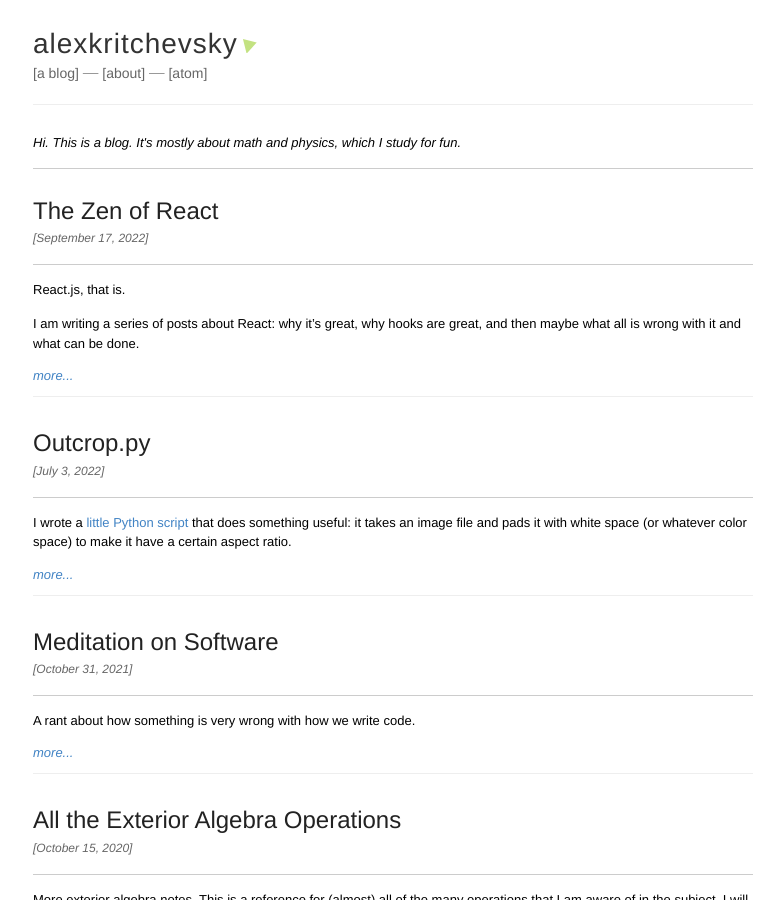
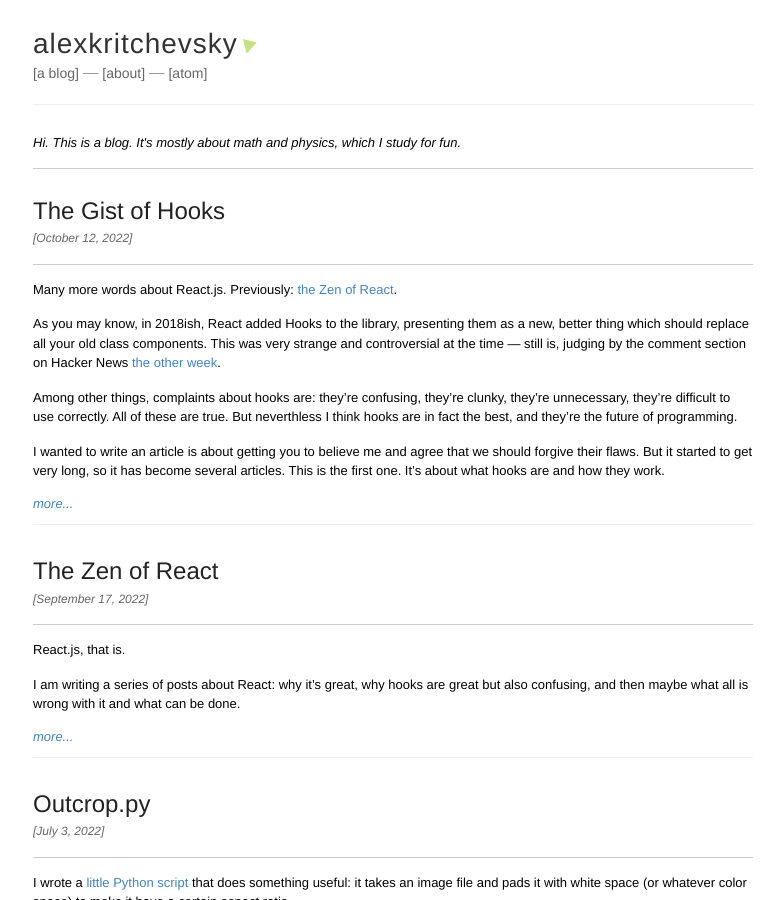
Before and after one commit to ajakaja/ajakaja.github.io, a Jekyll site: the page built from index.html, in a window 1280 px wide and 900 px high. Shown: the whole window, without its empty margins (247-1031 px from the left). Built offline with Jekyll 4.4.1, drawn with Linux system fonts in a browser that asks for light colours; some of the changed lines change nothing that is shown.

Commit message:
hook post (1)

````diff
--- a/_posts/2022-09-17-react.md
+++ b/_posts/2022-09-17-react.md
@@ -6,7 +6,7 @@ footnotes: true
 
 React.js, that is.
 
-I am writing a series of posts about React: why it's great, why hooks are great, and then maybe what all is wrong with it and what can be done.
+I am writing a series of posts about React: why it's great, why hooks are great but also confusing, and then maybe what all is wrong with it and what can be done.
 
 <!--more-->
 
@@ -157,7 +157,33 @@ const App = () => (
 ); // close enough!
 ```
 
-Want to define a new component that's a button with a label, so that every button on your site is an instance of the same components that work the same way? Go for it:
+And then you can just jump into implementing stuff as your heart desires:
+
+```tsx
+const Header = () => {
+    return  <div class="header">
+                <h1>My cool app</h1>
+                <Button>About</Button>
+                <Button>Sign in</Button>
+            </div>;
+}
+
+const Sidebar = () => {
+    return  <div class="sidebar">
+                <Button>Home</Button>
+                <Button>Whatever</Button>
+                <Button>Else</Button>
+                <Button>A</Button>
+                <Button>Sidebar</Button>
+                <Button>Needs</Button>
+                {/* etc, live your life*/}
+            </div>;
+}
+
+// keep going, just write that UI out and fill it in later!
+```
+
+Maybe you find yourself wanting to define a new component that's a button with a label, so that every button on your site is an instance of the same components that work the same way? Go for it:
 
 ```jsx
 // in practice these reuseable components are way longer because they take care of
@@ -222,7 +248,7 @@ But it's so much closer to what development should feel like, compared to what c
 
 Of course there is lots of tricky business that goes into massaging it into exactly what you wanted and working around weird limitations and of course handling state. But to even be able to _write it out in the first place_ -- that was the big innovation of React.
 
-The rest of React: components, props, reconciliation, shadow DOMs, contexts, lifecycles, hydration, Devtools, even hooks... these are just there to make the zen part, actual composable decomposable UI, work. The other parts are all a mess and in 20 years will probably look nothing like they do now. But at least we got JSX. Even if it's clunky.
+The rest of React: components, props, reconciliation, shadow DOMs, contexts, lifecycles, hydration, Devtools, even hooks... these are just there to make the zen part, actual composable UI, work. The other parts are all a mess and in 20 years will probably look nothing like they do now. But at least we got JSX. Even if it's clunky.
 
 ---------
 
--- /dev/null
+++ b/_posts/2022-10-12-react-2.md
@@ -0,0 +1,352 @@
+---
+layout: blog
+title: "The Gist of Hooks"
+footnotes: true
+---
+
+Many more words about React.js. Previously: [the Zen of React]({{ site.baseurl }}{% post_url 2022-09-17-react %}).
+
+As you may know, in 2018ish, React added Hooks to the library, presenting them as a new, better thing which should replace all your old class components. This was very strange and controversial at the time --- still is, judging by the comment section on Hacker News [the other week](https://news.ycombinator.com/item?id=32911492).
+
+Among other things, complaints about hooks are: they're confusing, they're clunky, they're unnecessary, they're difficult to use correctly. All of these are true. But neverthless I think hooks are in fact the best, and they're the future of programming.
+
+I wanted to write an article is about getting you to believe me and agree that we should forgive their flaws. But it started to get very long, so it has become several articles. This is the first one. It's about what hooks are and how they work.
+
+<!--more-->
+
+---------------
+
+## 1. What are hooks?
+
+I'm generally assuming you already know a bit about React and hooks... but whether you do or not, I'm going to give a little summary, to catch everyone up.
+
+A (modern) React class component, the thing that we used before hooks, basically looks like this (in Typescript because we're not barbarians):
+
+```tsx
+type CounterProps = {
+    initialValue: number,
+    label: string;
+};
+
+type CounterState = {
+    value: number;
+};
+
+class Counter extends React.Component<CounterProps, CounterState> {
+    constructor(props) {
+        super(props);
+        this.state = {
+            value: props.initialValue
+        };
+    }
+
+    updateCounter() {
+        this.setState({value: this.props.value + 1});
+    }
+
+    render() {
+        return (
+            <div class={counter}>
+                <div class={button} onClick={this.updateCounter}>
+                    {this.props.label}
+                </div>
+                {"Value = " + this.state.value}
+            </div>
+        );
+    }
+
+}
+```
+
+This defines a `Counter` class which, when mounted, initializes with a given value, and then each time a button on it is clicked, increments that value by one.
+
+React promises you that the component will be re-updated ('reconciled') on screen whenever the `props` or `state` changes. Here, `state` changes via `setState()` in response to the button being pressed, and `props` can change whenever and it will re-render with the current value of `label`. Changes to `initialValue` happen not to do anything, because it's only used in the constructor, but that's totally an implementation detail of this class.
+
+Hooks are another way of doing all of this: instead of writing classes with methods on them that React 'calls in to', write functions with hooks that 'call out to' React. The same component, written using hooks, looks like this:
+
+```tsx
+const Counter: React.FC<CounterProps> = React.memo(({initialValue, label}) => {
+    const [value, setValue] = React.useState(initialValue);
+    const updateValue = React.useCallback(() => setValue(value => value + 1), []);
+    return (
+        <div class={counter}>
+            <div class={button} onClick={updateValue}>
+                {label}
+            </div>
+            {"Value = " + value}
+        </div>
+    );
+});
+```
+
+It's a bit shorter! But it's basically totally equivalent. It's just... weird, right? Yeah. A bit. So why would you want to do this?
+
+---------
+
+## 2. Why not classes?
+
+Well, why classes?
+
+The whole point of React, the raison d'etre of the library, is that the component will be (semi-)efficiently re-run and then written to the DOM whenever the `props` or `state` change. One obvious way to do this is have a class that takes `props` as arguments, and then owns its own `state`. So React decided to do things this way, and they let you update that state with a `setState` method that you can use wherever to trigger a rerender.
+
+Besides `setState`, so the `React.Component` superclass also provides a bunch of methods that you can use to customize a component: `componentWillMount`, `componentDidMount`, `componentWillUpdate`, `componentDidUpdate`, `componentWillUnmount`, and also some nonsense ones we won't mention here. These let you run code at important times in the lifecycle: before/after the mount (initial render), before/after every render, and before (but not after, lol) unmounting. These are useful times for, for instance, kicking off network requests to fetch data, or making imperative updates to the UI for whatever reason.
+
+But it didn't _have_ to be this way. What is a "component", really? Regardless of the syntax or calling semantics, it's:
+
+* A `render()` function which defines some JSX in response to passed-in props and local state.
+* a way to update that state
+* plus the ability to do things before/after renders
+* plus escape hatches to do whatever other Javascript stuff you could possibly want that React doesn't want to know about.
+* a way of not updating the DOM if the return value hasn't changed
+* and ideally a way to not not rebuild children if their props haven't changed (although you can always implemented that yourself like `React.memo()` does)
+
+And any way of getting these requirements would do. And hooks are just another way of getting those requirements.
+
+Why would you _want_ another way, besides classes? Well, the short version is: "classes suck". The longer version is this:
+
+1. Classes suck.
+    * classes and OOP in general were a meme from the 90s that went way too far and made a lot of code vastly more confusing than it ever needed to be.
+        * I do believe this, but that doesn't mean I think we should all be using Lisp or Haskell. I just think OOP and classes are kinda bad.
+    * the main lesson of programming since the 90s was, in my opinion: objects should _either_ own state or contain business logic, but should very rarely do both at once.
+    * classes were especially hard to shake, though, because type systems were so weak that it was your only real option for ensuring that code ran on correctly-structured bundles of state.
+    * but it's 2016 or 2022 or whatever it is, now, and now, we have Typescript, whose basically weak and bad type system is nevertheless infinitely better than, like, Java.
+        * so let's move on already.
+2. JS classes _in particular_ suck, because they were glued on top of prototypical inheritance and are just terribly awkward.
+    * Just recall that in JS, you can't spread an instance of a class to make a copy of it: `{...someInstance}` makes an object with all the fields and arrow functions, but not the methods (!) or static fields of `someInstance`, because those are on the prototype. How horrible.
+    * Which means that if you have two objects that implement the same interface, spreading will sometimes work and sometimes won't, depending on how they were built. Ew.
+    * (for the record, prototypical inheritance was probably a mistake anyway)
+    * Not to mention JS did just about the worst thing imaginable with `this`
+        * Which is why a complete novice programmer can end up painfully struggling because they tried to learn React and when they got to `.bind(this)` on every class method, their eyes glazed over.
+    * Not that there's much need to bash on JS, everyone else already did that.
+    * But `.bind()` and class-spreading aren't really fixable at this point, unlike other stuff that is being fixed (hoisting and `var` vs `const`, `for...of`, `use strict`, etc)
+    * Even if those weren't issues, I really can't see why JS needed classes (besides 'for the meme') when it already had objects with closures.
+        * ... except, well, that it was really all to work around the fact that it _didn't_ have types. How unfortunate.
+3. In particular, classes suck as a way of implementing components.
+    * Because classes provide access to the component lifecycle only through inheritance, there's this "don't call us, we'll call you" problem: you can only use each lifecycle hook in one place, so all of the behavior has to be combined together into the one implementation, making composing abstractions really annoying.
+    * The only real ways of re-using behavior ergonomically were higher-order components (HOCs) or equivalents, such as subclassing React.Component yourself.
+    * Both of these meant that using abstractions involved writing `a(b(c(d(e))))` when you would like to just write `a(); b(); c(); d(); e();`: you were forced to contend with _layered_ complexity when the thing you were dealing with only called for _linear_ complexity.
+        * for instance, subscribing to contexts
+        * or adding utilities that way for network requests and converting them to props
+    * The same problem applied to state: a component could only have _one_ state type, so it couldn't compose anything that had its own state without wrapping it (or being wrapped by it), meaning, once again, layered instead of linear complexity.
+    * not to mention, typing HOCs in Typescript was just a disaster.
+    * also, it was always weird that, in TS, class components were generic on the type of their `state`, which was otherwise totally private to users ... but they had to be in order for `setState()` and `this.state` to be properly typed.
+4. There exists a better way that sucks less, which is function components with hooks for state and side-effects.
+
+So that's why we ended up with hooks.[^decisions]
+
+[^decisions]: By the way: I have no affiliation with React, nor any knowledge of the React decision-making process. I'm writing this way because I've come to agree with the high-level direction they're picking. I feel that I have gotten glimpses of the 'light at the end of the tunnel' that this is all leading towards. It feels a bit like being inexorably drawn towards communion with a weird old deity, the lost God of Clean Code.
+
+That's.... maybe more of an unhinged rant than a super compelling argument, but it at least explains why you would _start_ looking for a way to avoid classes. In a later post in these series I'm going to talk a lot more about why you would go from "I guess we can use hooks" to "yes, let's definitely use hooks".
+
+
+
+----------
+
+## 3. How hooks work
+
+I think it's useful to see an 'explicit' implementation of a hook written out as though it was all application code. Actually it's a shame that this wasn't ever in the docs. It's really useful for dispelling confusion about exactly what they are.
+
+So here we'll sketch out some code that 'could be' the backend for a simple `useState()` hook, to illustrate how it works. (This example code is not _literally_ how they're implemented --- I haven't gone to look how they're actually implemented at all. But it is, in some sense, isomorphic to it, and it's a plenty good mental model for dealing with it in your day-to-day.)
+
+Hooks are implemented by setting global state before running a component, and unsetting it afterwards, such that each component gets access to some local state without having to actually make a closure over it. Like so:
+
+
+```ts
+type HookState = {
+    type: string,
+    data: any,
+};
+
+
+type ComponentState<Props> = {
+    // whether this component needs re-rendering in the next pass
+    // nb: this is not how React actually does it
+    dirty: boolean,
+    hooks: HookState[],
+    isMounting: boolean,
+    currentHook: number,
+}
+
+let markComponentForRerender = (component: ComponentState) => {
+    /* some React-provided function that we don't worry about */
+}
+
+// set by the renderer before a component is executed.
+let currentComponent: ComponentState;
+
+/*
+    All useState does is: save some stuff into the hooks array,
+    and optionally mark us for re-render if needed, using a
+    behind-the-scene magic React function.
+*/
+function useState<T>(initialValue: T) {
+    const component = currentComponent;
+
+    if (component.isMounting) {
+        const data = [initialValue, (value) => {
+            if (value !== data[0]) {
+                data[0] = value;
+                // rerender this component on the next render pass
+                // don't worry about how this works. just trust that React does it.
+                markComponentForRerender(component);
+            }
+        ];
+        hooks.push({
+            type: 'useState',
+            data: data,
+        });
+    } else {
+        assert(component.hooks.length > component.currentHook);
+        const currentHook = component.hooks[component.currentHook++];
+        assert(currentHook.type === 'useState');
+        return currentHook.data;
+    }
+}
+```
+
+That's all. That's how `useState` works, in principle. It's pretty easy to implement `useMemo` or `useRef` the same way (in fact they are simpler because they can't trigger re-renders). And you can pretty much do `useEffect` if you assume the existence of a black-box `scheduleAfterRender()` function.
+
+The point is, it is not that complicated; it's just a bit strange because you don't ever see this written out or made very explicit, so you have to imagine it yourself while you're learning the ropes.
+
+--------
+
+## 4. How to invent hooks
+
+... Just for fun, here's how you would invent hooks.
+
+A class is really just a bundle of methods that close (in the 'closure' sense) over the same data. That is, a class:
+
+
+```js
+class Foo {
+    constructor(args) {
+        this.args = args;
+        // whatever construction stuff you want to do.
+    }
+
+    // whatever private method definitions
+
+    method() {
+        console.log(args);
+    }
+}
+```
+
+Is essentially the same as a function that returns an object whose fields are closures:
+
+```js
+function Foo(args) {
+    // whatever construction stuff you want to do.
+    // whatever private method definitions
+
+    return {
+        method: {
+            console.log(args;
+        }
+    };
+}
+```
+
+(In fact they are so similar that I am disappointed JS felt like it needed to add classes at all instead of maybe just making this syntax a little more ergonomic. I guess there is a tiny performance enhancement available by being able to reuse the same method definitions from the prototype, but it is hard to care about and probably not worth it --- especially considering how much of a landmine `this` and `.bind()` are, as well as the nonsense with spreading classes that I mentioned earlier.)
+
+So, React _could_ have implemented stateful function components like that, because they're basically the same thing as classes. They would have looked like this:
+
+```jsx
+const Counter = ({initialValue, rerender) => {
+
+    // section which is equivalent to the constructor + private method definitions
+    const state = initialValue;
+    const update = () => {
+        state = state + 1;
+        // some React-provided function for triggering re-renders
+        // for the current component
+        rerender();
+    }
+
+    // section which is equivalent to render() + extension methods
+    return () => ({
+        render: (props) => {
+            // some counter implementation that calls update()
+        },
+        componentWillUpdate: () => {},
+        componentDidUpdate: () => {}, // etc
+    });
+}
+
+```
+
+But once you see it written like this, it's pretty clear that you can make it more ergonomic. If you're providing `rerender()` why not provide some other functions, like `scheduleBeforeUpdate` and `scheduleAfterUpdate`?
+
+This is the solution to the "don't call us, we'll call you" problem that class components have: now you can call (or not call!) the lifecycle methods as many times as you want, from wherever you want, instead of having the only point for plugging into those lifecyles be those specific abstract method implementations. It lets you abstract out behavior that interacts with the lifecycles.
+
+This is a general lesson that can be learned from every bad framework of the last two decades: frameworks like React are basically runtimes, and fundamentally there is freedom in a runtime's API for what semantics you will use to tell the runtime what it should do. There are all kinds of ways of doing this:
+
+* abstract methods on classes
+* explicit function calls (like hooks)
+* @decorator-based discovery
+* discovery based on, like, detecting functions in the global scope (c.f. aspect-oriented programming)
+* special syntaxes for writing directives in comments
+* external DSL-based definitions (a la XML)
+
+The lesson that everyone eventually learns is always the same: quit being clever. Just let people use your framework from regular code, via regular function calls, that a regular debugger works on. Everything else is comparatively just (a) weaker and (b) more confusing. Function calls already allow all of the utilities of abstraction you could ever want; there is simply no reason to do something that is equivalent but less generalizable.
+
+So we're going to replace 'abstract methods as extension points' with 'function calls as extension points'. While we're at it we can also abstract state: since every state update is going to end up wanting to invoke `rerender()` in the exactly same way, we'll make a function called `useState` that does both at once.
+
+
+```tsx
+const Counter = ({
+    useState,
+    scheduleBeforeUpdate,
+    scheduleAfterUpdate
+) => {
+    return ({initialValue, ...otherProps}) => ({
+        const [value, setValue] = useState(initialValue);
+
+        // now you can call these as many times as you want
+        // instead of having only one definition
+        // which solves the 'linear composition' problem
+        scheduleBeforeUpdate( /* ... */ );
+        scheduleAfterUpdate( /* ... */ );
+
+        // now we can do this, because we get to decide when these are called
+        callSomeAbstraction(scheduleBeforeUpdate, scheduleAfterUpdate);
+
+        return <div/>; // whatever
+    });
+}
+```
+
+Now that _everything_ is injected, we can make one more change to remove the outer function entirely. Since JS is totally single-threaded, if we set a global variable before calling a function and unset it afterwards, it's equivalent to the function being a closure over that value. Actually, it's a bit better, because you don't have to pass the lifecycle methods around if you want to use them inside of some piece of folded-in abstraction.
+
+```tsx
+const Counter = ({initialValue}) => ({
+
+    // these library functions are set before we're invoked
+    // which makes this equivalent to the above
+    const [value, setValue] = useState(initialValue);
+    scheduleBeforeUpdate( /* ... */ );
+    scheduleAfterUpdate( /* ... */ );
+
+    // no args necessary!
+    callSomeAbstraction();
+
+    return <div/>; // whatever
+});
+```
+
+Voilà! We've re-invented hooks.
+
+Of course, `scheduleAfterUpdate` and such were not the names they come up with. They instead called that one `useEffect`, and they removed scheduling things before updates entirely (except for cleanup methods that are returned from `useEffect`). They also decided to standardize all of these "global-scope utility methods" to be called `use*`, and came up with some rules about how to use them.
+
+The point is, hooks aren't that different from classes. The calling semantics are different, but the only _real_ difference --- besides some miscellaneous design decisions to clean up past mistakes (such as distinguishing between mount and update) --- was in allowing you to use explicit function calls instead of abstract method implementations as extension points.
+
+Well, that and the 'rules of hooks'. That part got kinda weird.
+
+--------
+
+## 5
+
+
+In summary: yeah, hooks are pretty natural. You could have invented them yourself! Yeah, they're pretty strange to look at, and some dubious design decisions were made along way the way, but the overall approach is _basically_ natural. And it would seem a lot more natural if we hadn't all gotten used to classes, which were quite _unnatural_, first.
+
+But, alas, hooks do also have problems! So many problems. More on those next time. Then I'll try to convince you that they're good anyway, despite all the problems.
````
